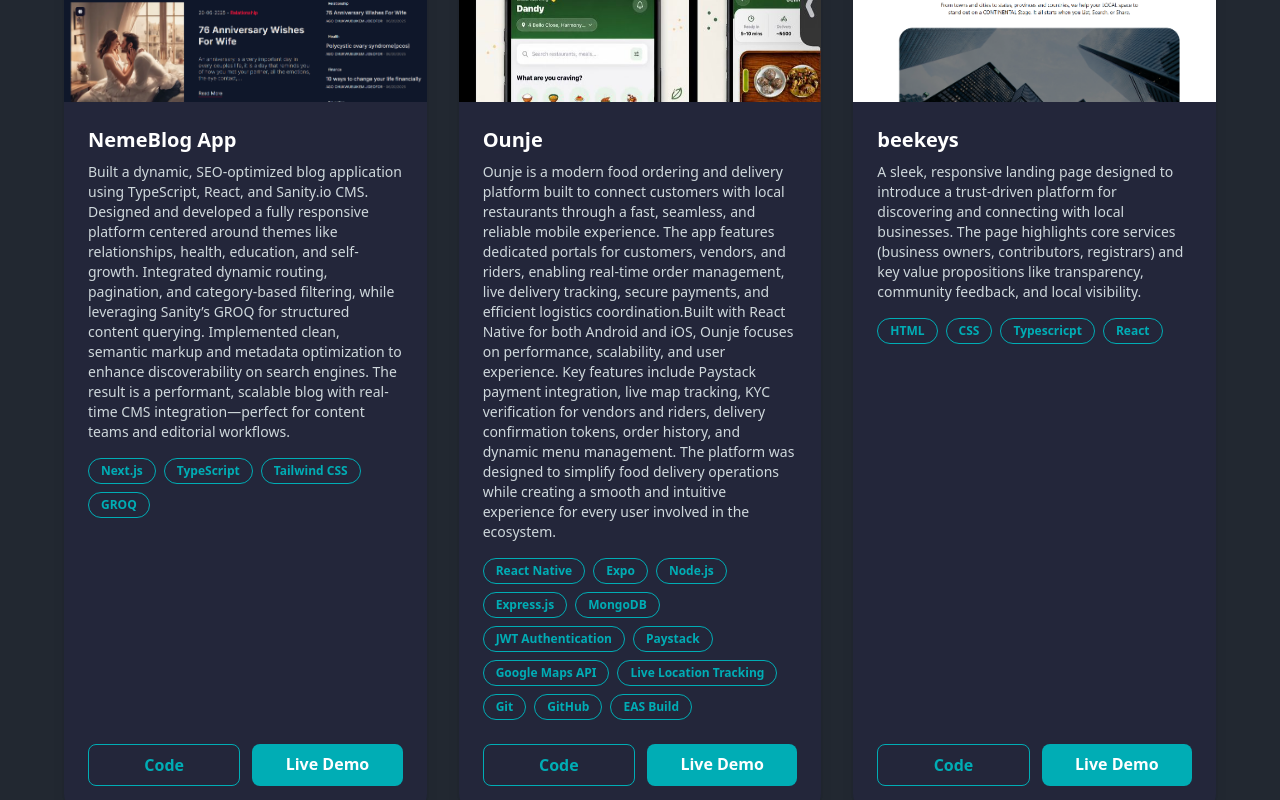
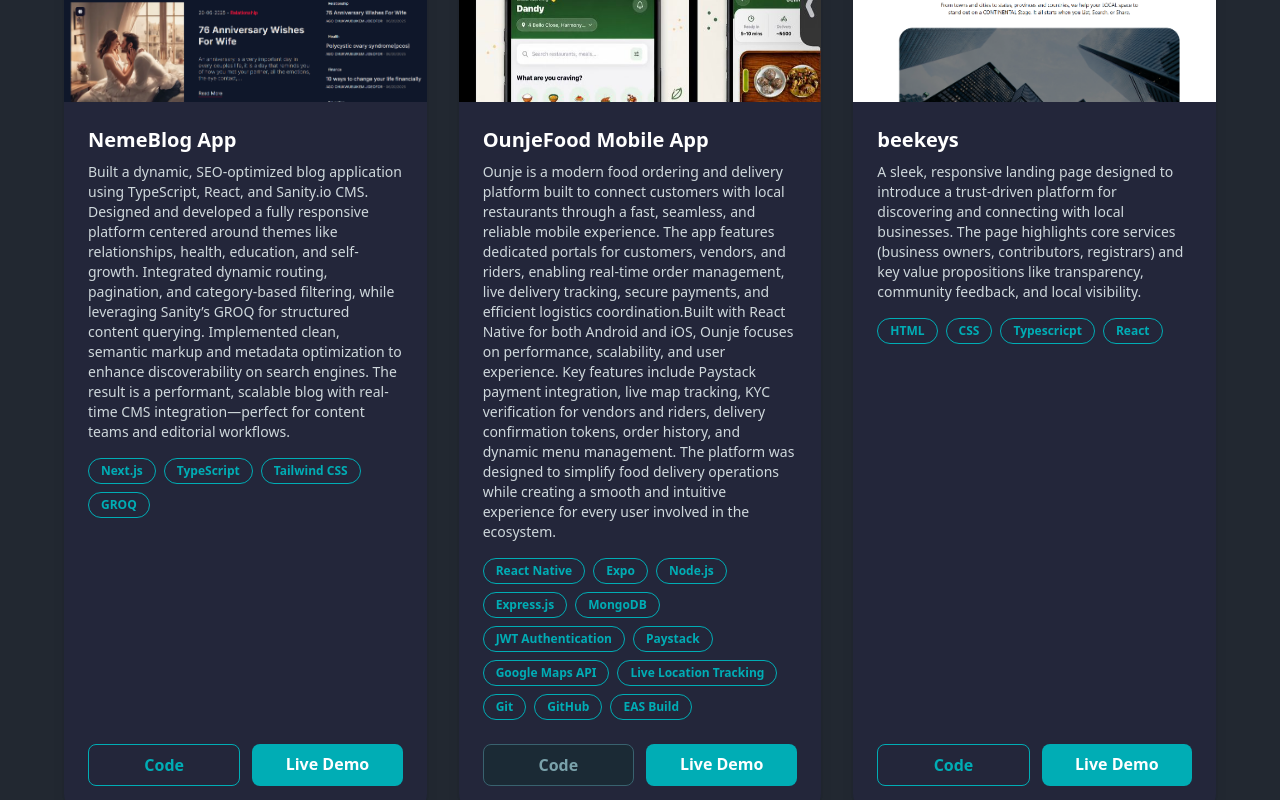
Before and after one commit to buikeDev/portfolio, a React (Vite) app: page / in a window 1280 px wide. Shown: the part 2380-3180 px from the top of the page. Built offline with nearby package versions, Linux system fonts and the light colour scheme.

Commit message:
Enhance ProjectCard interface and improve code availability handling in FirstCards component

```diff
--- a/src/screens/FinalDesign/sections/Cards/FirstCards.tsx
+++ b/src/screens/FinalDesign/sections/Cards/FirstCards.tsx
@@ -8,6 +8,8 @@ interface ProjectCard {
   tech: string[];
   codeUrl: string;
   demoUrl: string;
+  codeAvailable?: boolean;
+  codeUnavailableMessage?: string;
 }
 
 const projects: ProjectCard[] = [
@@ -26,7 +28,7 @@ const projects: ProjectCard[] = [
     href: "#",
     imageSrc: "/images/ounje.jpeg",
     altText: "Ounje Mobile App Preview",
-    title: "Ounje",
+    title: "OunjeFood Mobile App",
     description:
       "Ounje is a modern food ordering and delivery platform built to connect customers with local restaurants through a fast, seamless, and reliable mobile experience. The app features dedicated portals for customers, vendors, and riders, enabling real-time order management, live delivery tracking, secure payments, and efficient logistics coordination.Built with React Native for both Android and iOS, Ounje focuses on performance, scalability, and user experience. Key features include Paystack payment integration, live map tracking, KYC verification for vendors and riders, delivery confirmation tokens, order history, and dynamic menu management. The platform was designed to simplify food delivery operations while creating a smooth and intuitive experience for every user involved in the ecosystem.",
     tech: [
@@ -45,6 +47,9 @@ const projects: ProjectCard[] = [
     ],
     codeUrl: "https://github.com/buikeDev/ounje",
     demoUrl: "https://apps.apple.com/ng/app/ounjefood/id6762204959/",
+    codeAvailable: false,
+    codeUnavailableMessage:
+      "This repo is private/company-owned and not available publicly.",
   },
   {
     href: "#",
@@ -61,7 +66,11 @@ const projects: ProjectCard[] = [
   // Add more projects as needed
 ];
 
+import { useState } from "react";
+
 export default function FirstCards() {
+  const [clickedUnavailableIndex, setClickedUnavailableIndex] = useState<number | null>(null);
+
   return (
     <div className="grid w-full max-w-6xl grid-cols-1 gap-8 mx-auto md:grid-cols-2 lg:grid-cols-3">
       {projects.map((project, index) => (
@@ -95,6 +104,31 @@ export default function FirstCards() {
             </div>
             {/* Buttons */}
             <div className="flex gap-3 mt-auto">
+              {project.codeAvailable === false ? (
+                <div className="relative group flex-1">
+                  <button
+                    type="button"
+                    className="w-full border border-[#39626f] bg-[#1b2a35] text-[#7aa2ab] rounded-lg py-2 text-center font-semibold cursor-not-allowed transition-colors"
+                    title={project.codeUnavailableMessage}
+                    aria-label={project.codeUnavailableMessage}
+                    onClick={() =>
+                      setClickedUnavailableIndex(
+                        clickedUnavailableIndex === index ? null : index,
+                      )
+                    }
+                  >
+                    Code
+                  </button>
+                  <span className="pointer-events-none absolute left-1/2 top-0 -translate-x-1/2 -translate-y-full rounded-md bg-[#111827] px-3 py-2 text-xs text-[#cfd8dc] shadow-lg shadow-black/40 opacity-0 transition-opacity duration-200 group-hover:opacity-100">
+                    {project.codeUnavailableMessage}
+                  </span>
+                  {clickedUnavailableIndex === index ? (
+                    <div className="mt-3 rounded-lg border border-[#00adb5] bg-[#111827] px-3 py-2 text-xs text-[#cfd8dc] shadow-lg">
+                      {project.codeUnavailableMessage}
+                    </div>
+                  ) : null}
+                </div>
+              ) : (
                 <a
                   href={project.codeUrl}
                   className="flex-1 border border-[#00adb5] text-[#00adb5] rounded-lg py-2 text-center font-semibold hover:bg-[#00adb5] hover:text-white transition-colors"
@@ -103,6 +137,7 @@ export default function FirstCards() {
                 >
                   Code
                 </a>
+              )}
               <a
                 href={project.demoUrl}
                 className="flex-1 bg-[#00adb5] text-white rounded-lg py-2 text-center font-semibold hover:bg-[#019ca1] transition-colors"
```
Lines whose indentation alone changed are shown as unchanged.
